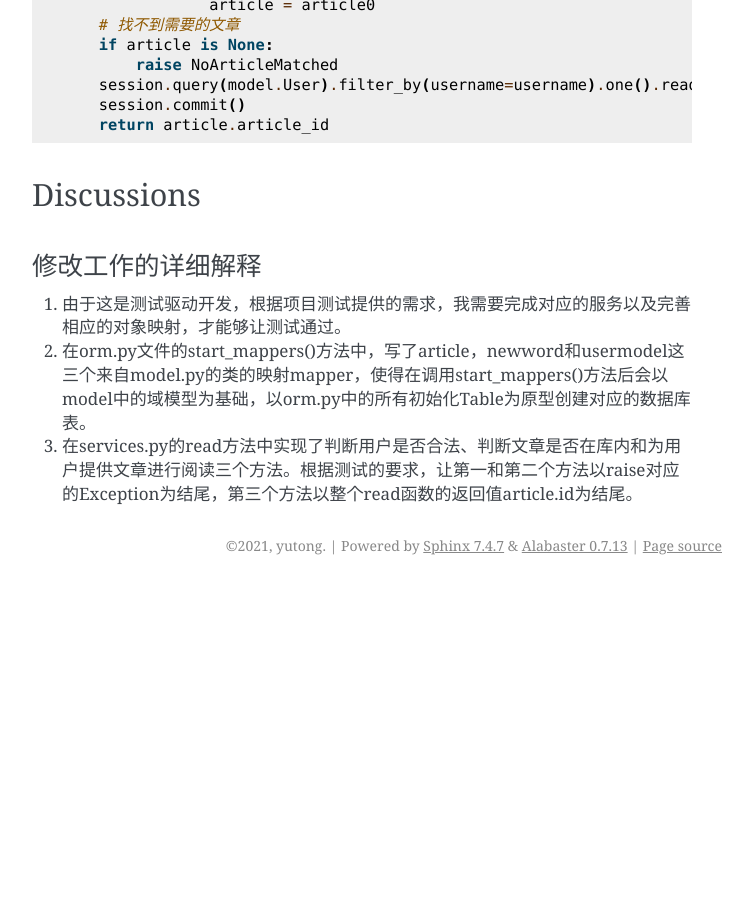
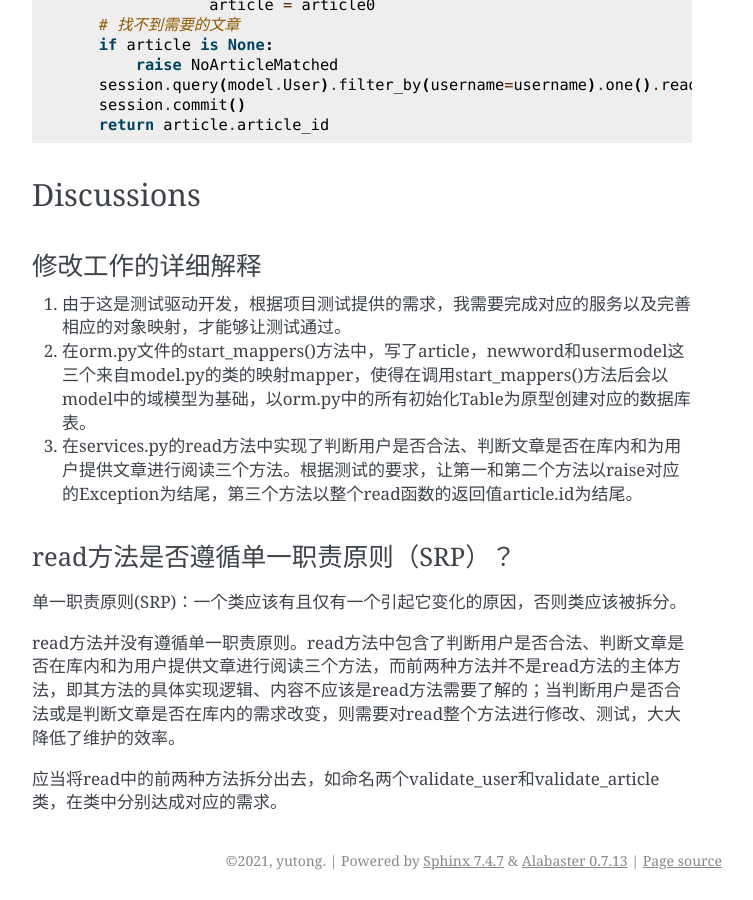
Before and after one commit to Steven-Yutong/Lab3, a Sphinx documentation site: the page built from docs/source/index.rst, in a window 1280 px wide and 900 px high, scrolled down 3333 px. Shown: the whole window, without its empty margins (388-1141 px from the left). Built offline with Sphinx 7.4.7, drawn with Linux system fonts in a browser that asks for light colours; before the commit the page ends 3918 px from its top, so only the background shows below that; some of the changed text lies outside the part shown.

Commit message:
Update index.rst

```diff
--- a/docs/source/index.rst
+++ b/docs/source/index.rst
@@ -185,3 +185,12 @@ Discussions
 2. 在orm.py文件的start_mappers()方法中，写了article，newword和usermodel这三个来自model.py的类的映射mapper，使得在调用start_mappers()方法后会以model中的域模型为基础，以orm.py中的所有初始化Table为原型创建对应的数据库表。
 
 3. 在services.py的read方法中实现了判断用户是否合法、判断文章是否在库内和为用户提供文章进行阅读三个方法。根据测试的要求，让第一和第二个方法以raise对应的Exception为结尾，第三个方法以整个read函数的返回值article.id为结尾。
+
+read方法是否遵循单一职责原则（SRP）？
+~~~~~~~~~~~~~~~~~~~~~~~~~~~~~~~~~~~~~~~
+
+单一职责原则(SRP)：一个类应该有且仅有一个引起它变化的原因，否则类应该被拆分。
+
+read方法并没有遵循单一职责原则。read方法中包含了判断用户是否合法、判断文章是否在库内和为用户提供文章进行阅读三个方法，而前两种方法并不是read方法的主体方法，即其方法的具体实现逻辑、内容不应该是read方法需要了解的；当判断用户是否合法或是判断文章是否在库内的需求改变，则需要对read整个方法进行修改、测试，大大降低了维护的效率。
+
+应当将read中的前两种方法拆分出去，如命名两个validate_user和validate_article类，在类中分别达成对应的需求。
```
